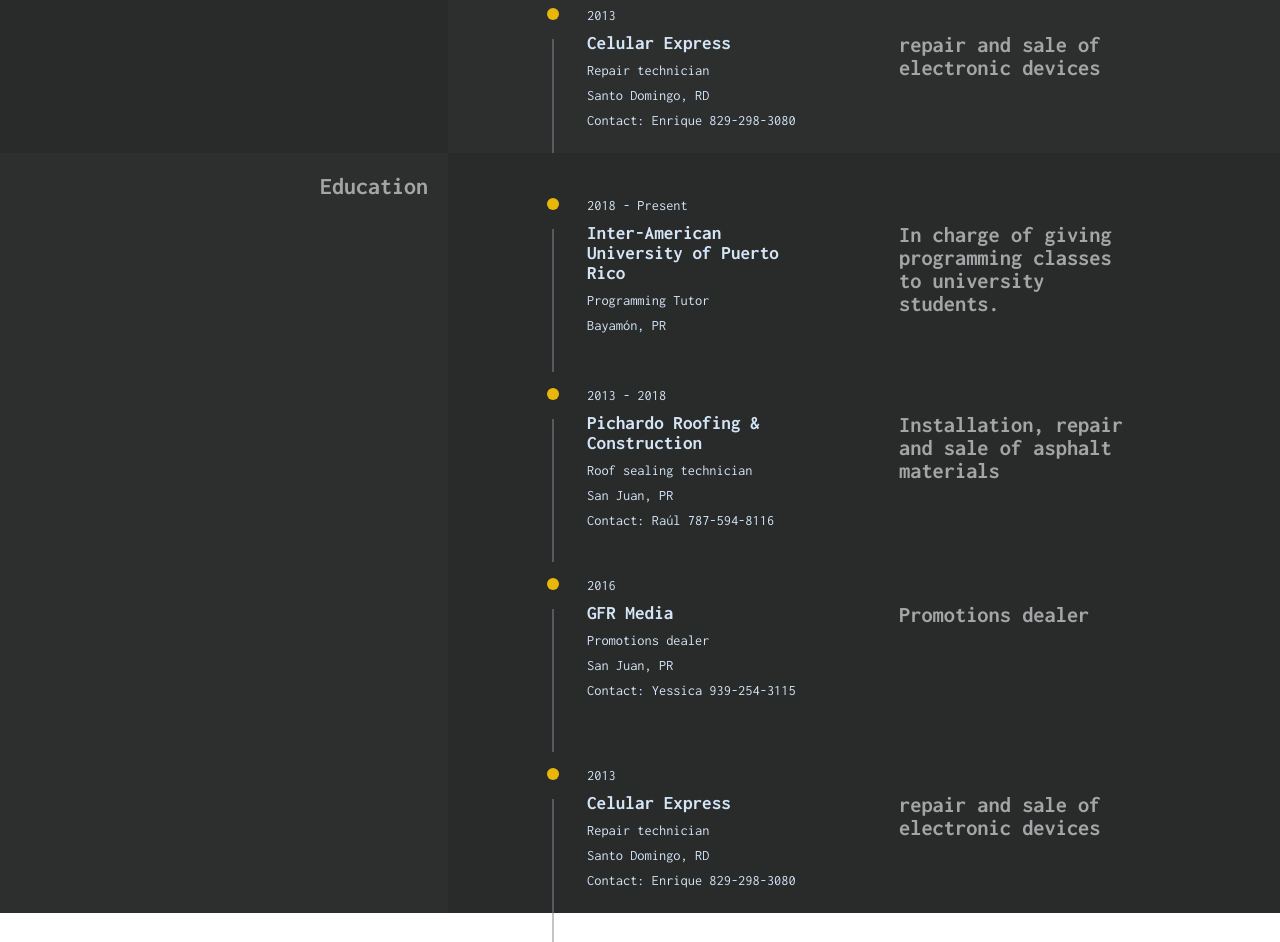
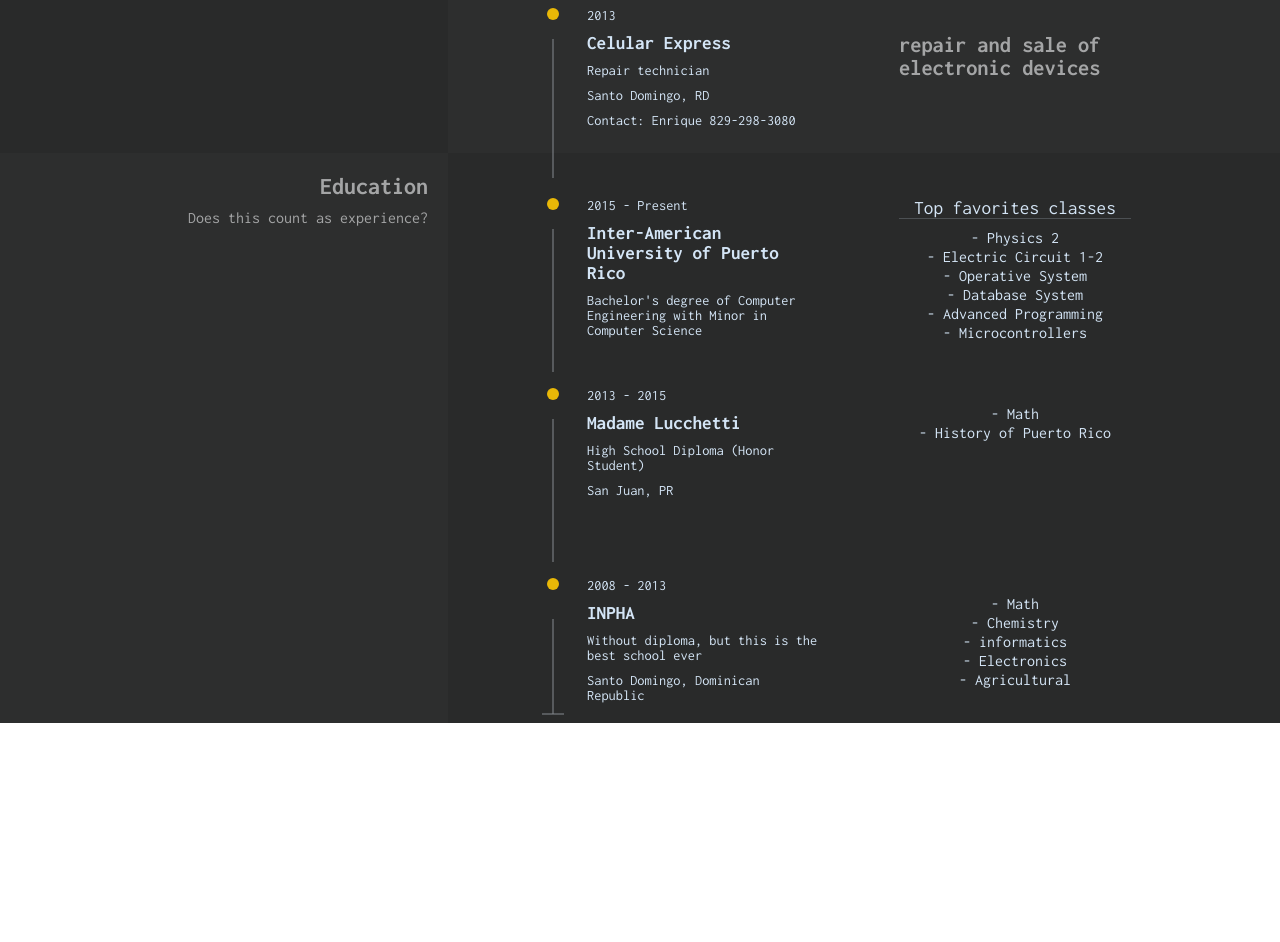
Before and after one commit to thegrafico/resume, a plain HTML site: page index.html in a window 1280 px wide. Shown: the part 2785-3727 px from the top of the page. After the commit the page ends 3508 px from the top, so only its background shows below. Drawn offline with Linux system fonts and the light colour scheme; a web font is replaced by a local one.

Commit message:
Added more css and html. \n Added education fill

```diff
--- a/index.html
+++ b/index.html
@@ -490,43 +490,49 @@
   </div>
   <!-- END PART 6 -->
 
-  <!-- PART 7 -->
+  <!-- PART 7 EDUCATION-->
   <div class="container">
 
     <div class="infoDescription whoIAm color2">
       <div>
         <h3>Education</h3>
-        <p></p>
+        <p>Does this count as experience?</p>
       </div>
     </div>
 
-    <div class="description color1">
+    <div class="description color1" style="position:relative;">
 
-
+      <div class="smallBorder"></div>
       <!-- DIV DIVITION -->
       <div class="center" style="display:flex;">
-        <div class="borderCool">
 
-        </div>
-        <!-- TUTOR -->
+        <div class="borderCool"></div>
+        <!-- University Experience -->
         <div class="expertise">
           <div class="hideP">
             <div class="borderCoolBall"></div>
             <p class="experience_info">
-              <span>2018 - Present</span>
+              <span>2015 - Present</span>
               <span>Inter-American University of Puerto Rico</span>
-              <span>Programming Tutor</span>
+              <span>Bachelor's degree of Computer Engineering with Minor in Computer Science</span>
               <span>Bayam&oacute;n, PR</span>
-              <span>Contact: ###-###-###</span>
             </p>
           </div>
         </div>
 
-        <!-- TUTOR DATA -->
+        <!-- UNIVERSITY CLASS DATA -->
         <div class="expertise">
-          <div class="hideP aligTex" style="position: relative;">
-            <p>
-              In charge of giving programming classes to university students.
+          <div class="hideP">
+            <p class="experience_info education_info">
+              <span>Top favorites classes</span>
+              <ul>
+                <li>- Physics 2</li>
+                <li>- Electric Circuit 1-2</li>
+                <li>- Operative System</li>
+                <li>- Database System</li>
+                <li>- Advanced Programming</li>
+                <li>- Microcontrollers</li>
+              </ul>
             </p>
           </div>
         </div>
@@ -536,29 +542,28 @@
       <div class="center" style="display:flex;">
 
         <div class="borderCool"></div>
-
-        <!-- PICHARDO ROOFING -->
+        <!-- University Experience -->
         <div class="expertise">
           <div class="hideP">
-
-            <!-- BALL ELEMENT  -->
             <div class="borderCoolBall"></div>
-
             <p class="experience_info">
-              <span>2013 - 2018</span>
-              <span>Pichardo Roofing & Construction</span>
-              <span>Roof sealing technician</span>
+              <span>2013 - 2015</span>
+              <span>Madame Lucchetti</span>
+              <span>High School Diploma (Honor Student)</span>
               <span>San Juan, PR</span>
-              <span>Contact: Ra&uacute;l 787-594-8116</span>
             </p>
           </div>
         </div>
 
-        <!-- ROOFING DATA -->
+        <!-- UNIVERSITY CLASS DATA -->
         <div class="expertise">
-          <div class="hideP aligTex" style="position: relative;">
-            <p>
-              Installation, repair and sale of asphalt materials
+          <div class="hideP">
+            <p class="experience_info education_info">
+              <br>
+              <ul>
+                <li>- Math</li>
+                <li>- History of Puerto Rico</li>
+              </ul>
             </p>
           </div>
         </div>
@@ -566,63 +571,40 @@
       <!-- DIV DIVITION -->
 
       <div class="center" style="display:flex;">
-        <div class="borderCool"></div>
-        <!-- GFR MEDIA -->
+
+        <div class="borderCoolbotton"></div>
+        <div class="borderCoolbottonFlat"></div>
+
+        <!-- University Experience -->
         <div class="expertise">
           <div class="hideP">
-
-            <!-- BALL ELEMENT  -->
             <div class="borderCoolBall"></div>
-
             <p class="experience_info">
-              <span>2016</span>
-              <span>GFR Media</span>
-              <span>Promotions dealer</span>
-              <span>San Juan, PR</span>
-              <span>Contact: Yessica 939-254-3115</span>
+              <span>2008 - 2013</span>
+              <span>INPHA</span>
+              <span>Without diploma, but this is the best school ever</span>
+              <span>Santo Domingo, Dominican Republic</span>
             </p>
           </div>
         </div>
 
-        <!-- GRF MEDIA DATA-->
+        <!-- UNIVERSITY CLASS DATA -->
         <div class="expertise">
-          <div class="hideP aligTex" style="position: relative;">
-            <p>
-              Promotions dealer
+          <div class="hideP">
+            <p class="experience_info education_info">
+              <br>
+              <ul>
+                <li>- Math</li>
+                <li>- Chemistry</li>
+                <li>- informatics</li>
+                <li>- Electronics</li>
+                <li>- Agricultural</li>
+              </ul>
             </p>
           </div>
         </div>
       </div>
 
-      <!-- DIV DIVITION -->
-      <div class="center" style="display:flex;">
-        <div class="borderCool"></div>
-
-        <!-- Phone Repair -->
-        <div class="expertise ">
-          <div class="hideP">
-
-            <div class="borderCoolBall"></div>
-
-            <p class="experience_info">
-              <span>2013</span>
-              <span>Celular Express</span>
-              <span>Repair technician</span>
-              <span>Santo Domingo, RD</span>
-              <span>Contact: Enrique 829-298-3080</span>
-            </p>
-          </div>
-        </div>
-
-        <!-- PHONE DATA -->
-        <div class="expertise">
-          <div class="hideP aligTex" style="position: relative;">
-            <p>
-              repair and sale of electronic devices
-            </p>
-          </div>
-        </div>
-      </div>
       <!-- //DIV DIVITION -->
 
     </div>
--- a/public/css/index.css
+++ b/public/css/index.css
@@ -196,6 +196,30 @@
     background-color: #e9b807;
     left: -5px;
   }
+  .smallBorder{
+    position: absolute;
+    top: 0px;
+    left: 12.5%;
+    width: 2px;
+    height: 25px;
+    background-color:  rgba(133, 138, 143,0.5);
+  }
+  .borderCoolbotton{
+    width: 2px;
+    height: 50%;
+    top: 45%;
+    background-color: rgba(133, 138, 143,0.5);
+    position: absolute;
+  }
+  .borderCoolbottonFlat{
+    width: 22px;
+    height: 2px;
+    left: -10px;
+    bottom: 8px;
+    background-color: rgba(133, 138, 143,0.5);
+    position: absolute;
+
+  }
   /* ----------------------- */
   .experience_info span{
     display: block;
@@ -226,10 +250,21 @@
     position: absolute;
     top: 20%;
   }
+  /* END EXPERIENCES */
+
+  /* EDUCATION DIV */
 
 
-
-
+  .education_info span:nth-child(1) {
+    font-size: 1.2em;
+    border-bottom: 1px solid rgba(212, 229, 246, 0.2);
+    text-align: center;
+  }
+  .hideP li{
+    padding-bottom: 2px;
+    color: #d4e5f6;
+    text-align: center;
+  }
 
 
 
```
